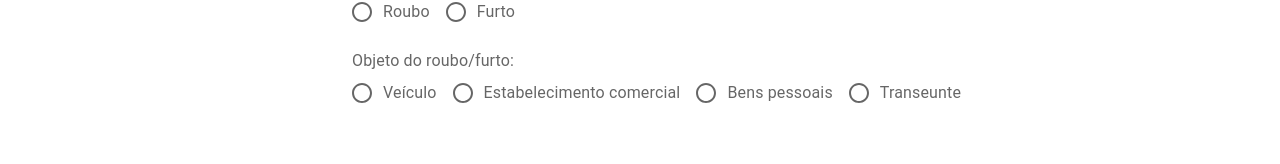
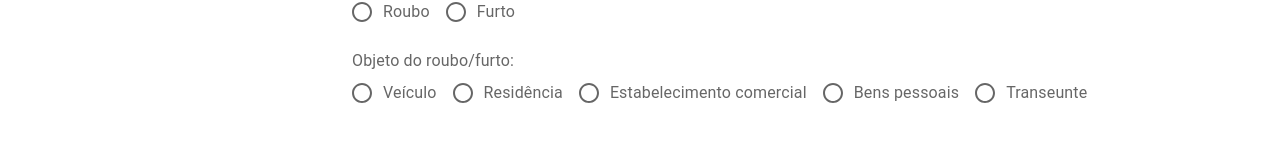
Before and after one commit to mpfarias/copom, a React (Vite) app: page /RouboFurto in a window 1280 px wide. Shown: the part 413-577 px from the top of the page. Built offline with nearby package versions, Linux system fonts and the light colour scheme.

Commit message:
Update Form.jsx

```diff
--- a/src/components/form/RouboFurto/Form.jsx
+++ b/src/components/form/RouboFurto/Form.jsx
@@ -265,7 +265,9 @@ export default function RouboFurto() {
     } else if (objeto === 'transeunte') {
       text += `informa que foi vítima de  ${tipo === 'roubado' ? 'ROUBO, e ' : 'FURTO, e '}`;
     } else if (objeto === 'estabelecimento comercial') {
-      text += ` informa que houve um assalto no/na ${estabelecimento}, `;
+      text += ` informa que houve um ${tipo === 'roubado' ? 'ROUBO' : 'FURTO'} no ${estabelecimento}, `;
+    } else if (objeto === 'residência'){
+      text += ` informa que houve ${tipo === 'roubado' ? 'ROUBO' : 'FURTO'} em sua residência, `;
     }
 
     if (individuos === -1) {
@@ -408,6 +410,7 @@ export default function RouboFurto() {
                 onChange={(e) => setObjeto(e.target.value)}
               >
                 <FormControlLabel value="veículo" control={<Radio />} label="Veículo" />
+                <FormControlLabel value="residência" control={<Radio />} label="Residência" />
                 <FormControlLabel value="estabelecimento comercial" control={<Radio />} label="Estabelecimento comercial" />
                 <FormControlLabel value="celular" control={<Radio />} label="Bens pessoais" />
                 <FormControlLabel value="transeunte" control={<Radio />} label="Transeunte" />
@@ -417,7 +420,7 @@ export default function RouboFurto() {
         </Grid>
         <Grid item xs={12} >
           <Stack sx={{ width: '100%' }} spacing={2}>
-            {(objeto === 'veículo' || objeto === 'transeunte' || objeto === 'estabelecimento comercial') && (
+            {(objeto === 'veículo' || objeto === 'transeunte' || objeto === 'estabelecimento comercial' || objeto === 'residência') && (
               <>
                 <Grid item xs={12}>
                   <TextField sx={{ marginBottom: 2, marginRight: 2, width: '80%' }} placeholder="Nome solicitante" fullWidth id="outlined-basic-nome" onChange={e => handleChange('nome', e.target.value)} label="Nome solicitante ?" variant="outlined" />
@@ -561,6 +564,7 @@ export default function RouboFurto() {
                   </>
                 )
                 }
+
                 <Grid item xs={12}>
                   <FormControl sx={{ width: '80%' }}>
                     <FormLabel sx={{ marginBottom: 2 }} id="demo-controlled-radio-buttons-group">Indivíduos:</FormLabel>
@@ -701,9 +705,10 @@ export default function RouboFurto() {
 
                             <TextField
                               id={`outraCaracteristica-${individuoIndex}`}
-                              sx={{marginTop:2,
-                                marginBottom:3,
-                                width:'80%'
+                              sx={{
+                                marginTop: 2,
+                                marginBottom: 3,
+                                width: '80%'
                               }}
                               value={outrasCaracteristicas[individuoIndex]}
                               label="Outra característica"
```
